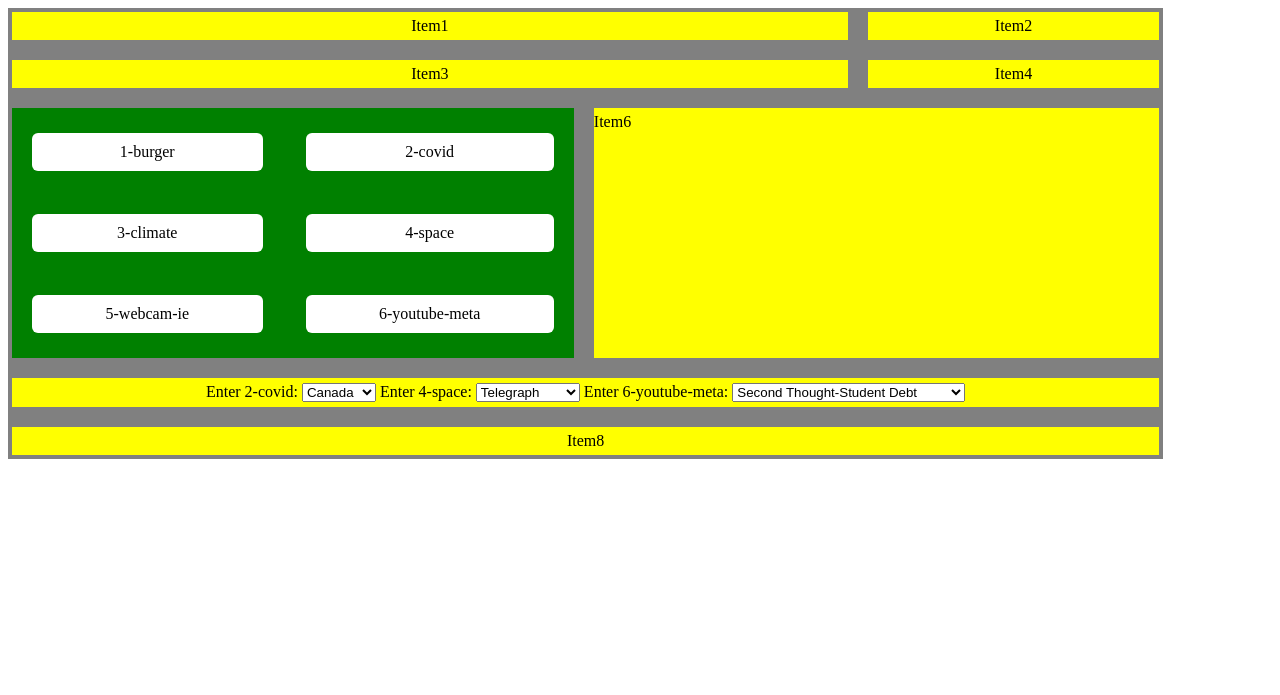
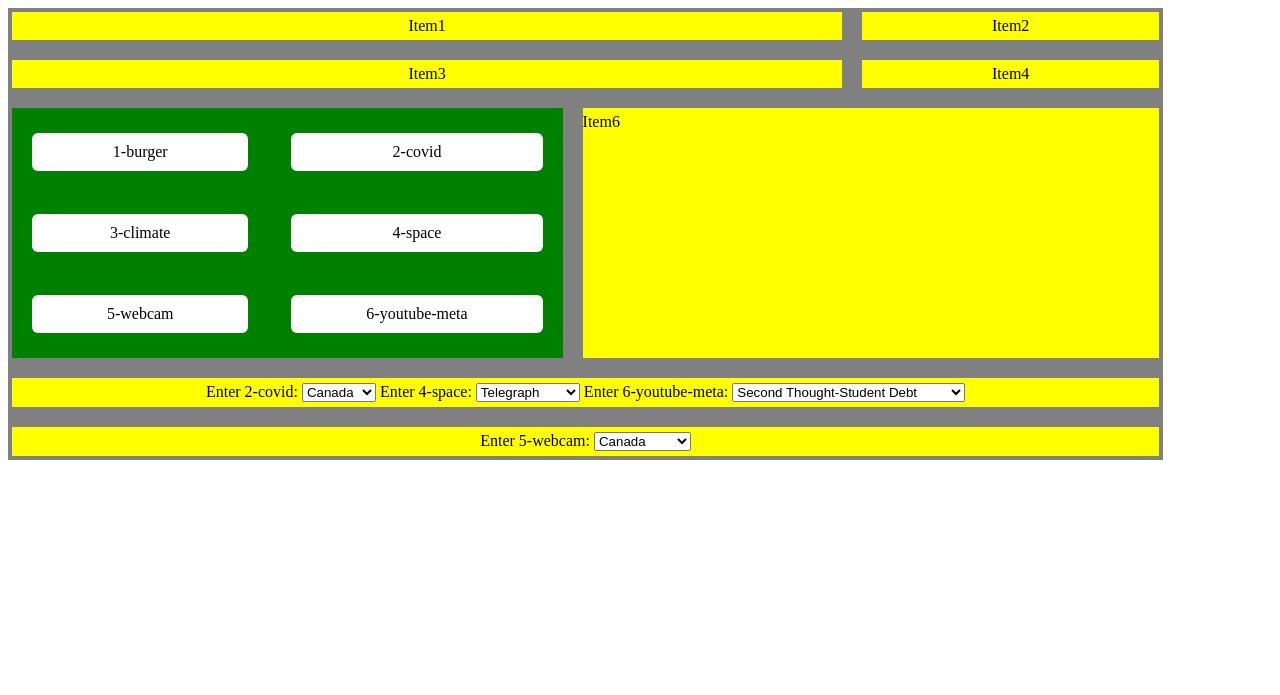
Before and after one commit to RaymondByczko/AlwaysRestPHP, a PHP site: page / in a window 1280 px wide. Shown: the top 695 px of the page. Run offline with PHP 8.4, Linux system fonts and the light colour scheme.

Commit message:
Enhanced webcam functionality.

```diff
--- a/curlRestCalls.php
+++ b/curlRestCalls.php
@@ -31,12 +31,12 @@ if ($err) {
 }
 }
 
-function webcam() {
+function webcam($country) {
 $curl = curl_init();
 $ra = $_ENV['ra'];
 
 curl_setopt_array($curl, [
-	CURLOPT_URL => "https://webcamstravel.p.rapidapi.com/webcams/list/country=IE?show=webcams%3Aimage%2Clocation&lang=en",
+	CURLOPT_URL => "https://webcamstravel.p.rapidapi.com/webcams/list/country=".$country."?show=webcams%3Aimage%2Clocation&lang=en",
 	CURLOPT_RETURNTRANSFER => true,
 	CURLOPT_FOLLOWLOCATION => true,
 	CURLOPT_ENCODING => "",
--- a/index.php
+++ b/index.php
@@ -23,7 +23,7 @@
 			<div class="btn btn2" id="id_btn2">2-covid</div>
 			<div class="btn btn3" id="id_btn3">3-climate</div>
 			<div class="btn btn4" id="id_btn4">4-space</div>
-			<div class="btn btn5" id="id_btn5">5-webcam-ie</div>
+			<div class="btn btn5" id="id_btn5">5-webcam</div>
 			<div class="btn btn6" id="id_btn6">6-youtube-meta</div>
 		</div>
 		<div class="grid-item item6" id="id_item6">Item6
@@ -53,7 +53,16 @@
 
 			</select>
 		</div>
-		<div class="grid-item item8" id="id_item8">Item8
+		<div class="grid-item item8" id="id_item8">
+			<label for="webcam_country">Enter 5-webcam:</label>
+			<select name="webcam_country" id="id_webcam_country">
+				<option value="CA">Canada</option>
+				<option value="JP">Japan</option>
+				<option value="US">US</option>
+				<option value="IE">Ireland</option>
+				<option value="GB">Great Britian</option>
+				<option value="Global">Global</option>
+			</select>
 		</div>
 	</div>
 	<script type="module" defer>
@@ -76,7 +85,8 @@
 								testCovidApi2(country, 'id_item6');
 						}
 						function webcam(){
-							testWebcamIE2('id_item6');
+							let webcamCountry = document.querySelector('#id_webcam_country').value;
+							testWebcamIE2(webcamCountry, 'id_item6');
 						}
 						function youtube(){
 							let idYoutube = document.querySelector('#id_youtube').value;
--- a/script.js
+++ b/script.js
@@ -173,13 +173,13 @@ fetch('https://webcamstravel.p.rapidapi.com/webcams/list/country=IE?show=webcams
 	.catch(err => console.error(err));
 }
 
-export function testWebcamIE2(idUpdate) {
+export function testWebcamIE2(country,idUpdate) {
 	const options = {
 	method: 'GET'
 	};
 
 
-fetch('https://AlwaysRestPHP.rbyczko.repl.co/webcam.php', options)
+fetch('https://AlwaysRestPHP.rbyczko.repl.co/webcam.php?country='+country, options)
 	.then(response => response.json())
 	.then(response => {
 		console.log(response);
--- a/webcam.php
+++ b/webcam.php
@@ -1,9 +1,7 @@
 <?php
 require 'curlRestCalls.php';
-$call = webcam();
-// $strCall = var_export($call, true);
-// echo json_encode($strCall);
+$country = $_GET['country'];
+$call = webcam($country);
 header("Content-Type: application/json");
-// echo json_encode($call['response'], JSON_PRETTY_PRINT);
 echo json_encode($call['response']);
 ?>
```
